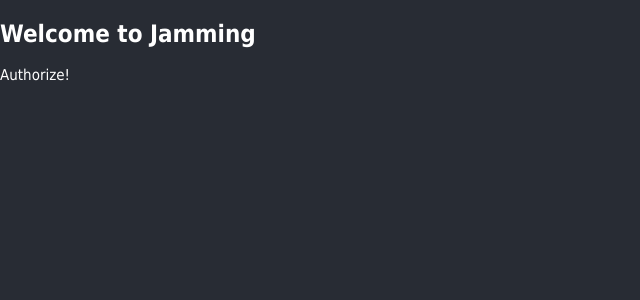
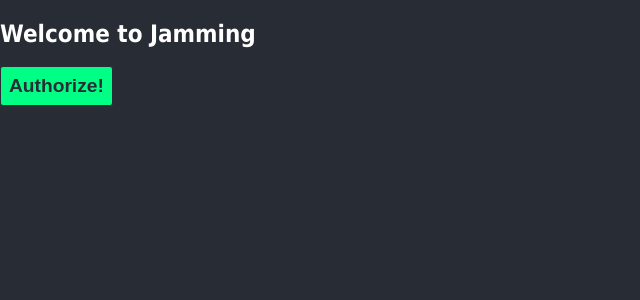
Before and after one commit to FelipeGomesOo/react-jamming, a React (Create React App) app: page /login in a window 1280 px wide. Shown: the top 300 px of the page, without its empty margins (0-640 px from the left). Built offline with nearby package versions, Linux system fonts and the light colour scheme; no server answers.

Commit message:
Fixing url path on production

```diff
--- a/src/App.js
+++ b/src/App.js
@@ -5,19 +5,18 @@ import Login from './components/Login'
 import Main from './components/Main';
 import Root from './components/Root.js';
 import {RouterProvider, createBrowserRouter, createRoutesFromElements, Route} from 'react-router-dom';
-const publicPath = process.env.PUBLIC_URL || '/';
+const publicPath = process.env.REACT_APP_PUBLIC_URL;
 const appRouter = createBrowserRouter(createRoutesFromElements(
 <>
-  <Route path={publicPath} element={<Root/>}>
+  <Route path='/' element={<Root/>}>
     <Route index element={<Main ApiData={ApiData} isLoggedIn={isLoggedIn} publicPath={publicPath}/> } />
-    <Route path={`${publicPath}login`} element={<Login LogInSpotify={LogInSpotify} publicPath={publicPath} /> } />
+    <Route path='login' element={<Login LogInSpotify={LogInSpotify} publicPath={publicPath} /> } />
   </Route>
 </>
 ));
 
 
 export default function App() {
-    console.log( `Public Path ${publicPath}`);
     return (
         <>
           <RouterProvider router={appRouter}  />
--- a/src/components/Login.jsx
+++ b/src/components/Login.jsx
@@ -8,7 +8,7 @@ export default function Login({LogInSpotify, isLoggedIn, publicPath}) {
     return (
         <div className="Login">
             <h1>Welcome to Jamming</h1>
-            <a href="#" onClick={() => LogInSpotify()}>Authorize!</a>
+            <button onClick={() => LogInSpotify()}>Authorize!</button>
         </div>
     )
 }
--- a/src/components/Main.jsx
+++ b/src/components/Main.jsx
@@ -207,7 +207,7 @@ export default function Main({ApiData, isLoggedIn, publicPath}) {
         localStorage.setItem('tokenExpiration', "");
     }
     if (!isLoggedIn) {
-        return <Navigate to={`${publicPath}login`} />
+        return <Navigate to={`login`} />
     }
 
     return (
--- a/src/services/api.js
+++ b/src/services/api.js
@@ -4,7 +4,7 @@
 
 const LogInSpotify = () => {
     const client_id = process.env.REACT_APP_spotify_client_id;
-    const redirect_uri = process.env.PUBLIC_URL;
+    const redirect_uri = process.env.REACT_APP_PUBLIC_URL;
     const scope = 'user-read-private user-read-email playlist-modify-public playlist-modify-private';
 
     const state = uuidv4(16);
```
